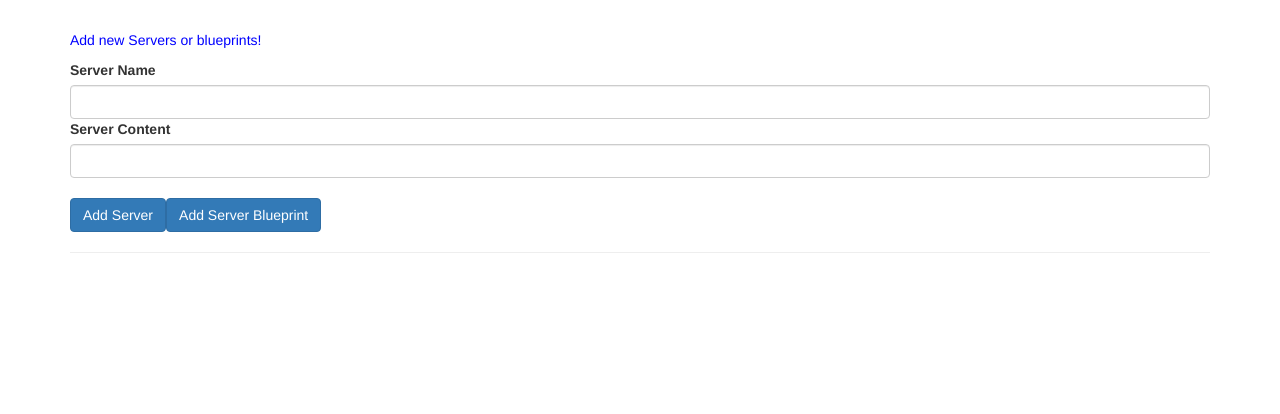
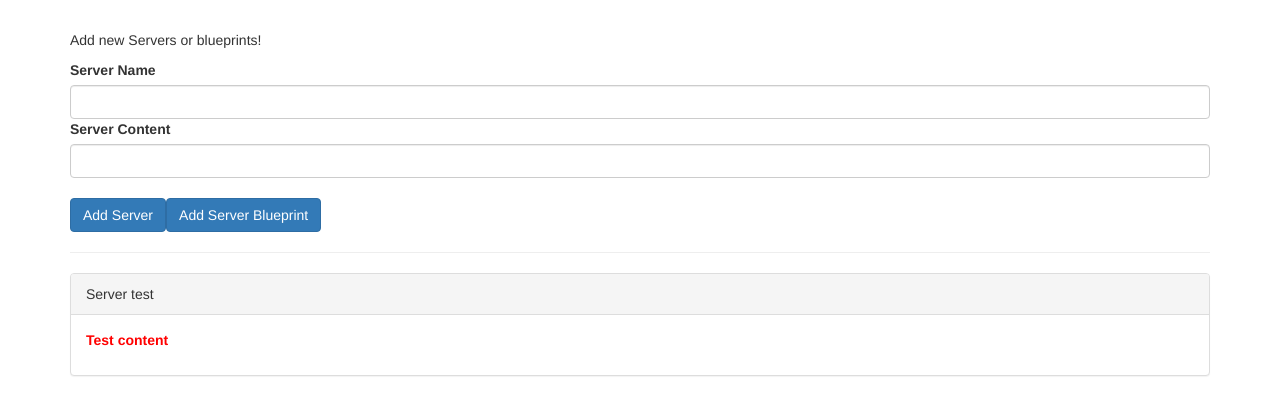
Before and after one commit to DanielJurcik/angular-databinding-test, an Angular app: page / in a window 1280 px wide. Shown: the top 414 px of the page. Built offline with nearby package versions, Linux system fonts and the light colour scheme.

Commit message:
Binding to Custom Properties

```diff
--- a/src/app/app.component.html
+++ b/src/app/app.component.html
@@ -1,34 +1,9 @@
 <div class="container">
-  <div class="row">
-    <div class="col-xs-12">
-      <p>Add new Servers or blueprints!</p>
-      <label>Server Name</label>
-      <input type="text" class="form-control" [(ngModel)]="newServerName">
-      <label>Server Content</label>
-      <input type="text" class="form-control" [(ngModel)]="newServerContent">
-      <br>
-      <button
-        class="btn btn-primary"
-        (click)="onAddServer()">Add Server</button>
-      <button
-        class="btn btn-primary"
-        (click)="onAddBlueprint()">Add Server Blueprint</button>
-    </div>
-  </div>
+  <app-cockpit></app-cockpit>
   <hr>
   <div class="row">
     <div class="col-xs-12">
-      <div
-        class="panel panel-default"
-        *ngFor="let element of serverElements">
-        <div class="panel-heading">{{ element.name }}</div>
-        <div class="panel-body">
-          <p>
-            <strong *ngIf="element.type === 'server'" style="color: red">{{ element.content }}</strong>
-            <em *ngIf="element.type === 'blueprint'">{{ element.content }}</em>
-          </p>
-        </div>
-      </div>
+      <app-server-element *ngFor="let server of serverElements" [element]="server"></app-server-element>
     </div>
   </div>
 </div>
--- a/src/app/app.component.ts
+++ b/src/app/app.component.ts
@@ -6,23 +6,5 @@
   styleUrls: ['./app.component.css']
 })
 export class AppComponent {
-  serverElements = [];
-  newServerName = '';
-  newServerContent = '';
-
-  onAddServer() {
-    this.serverElements.push({
-      type: 'server',
-      name: this.newServerName,
-      content: this.newServerContent
-    });
-  }
-
-  onAddBlueprint() {
-    this.serverElements.push({
-      type: 'blueprint',
-      name: this.newServerName,
-      content: this.newServerContent
-    });
-  }
+  serverElements = [{type: 'server', name: 'Server test', content: 'Test content'}];
 }
--- a/src/app/cockpit/cockpit.component.html
+++ b/src/app/cockpit/cockpit.component.html
@@ -1 +1,16 @@
-<p>cockpit works!</p>
+<div class="row">
+    <div class="col-xs-12">
+      <p>Add new Servers or blueprints!</p>
+      <label>Server Name</label>
+      <input type="text" class="form-control" [(ngModel)]="newServerName">
+      <label>Server Content</label>
+      <input type="text" class="form-control" [(ngModel)]="newServerContent">
+      <br>
+      <button
+        class="btn btn-primary"
+        (click)="onAddServer()">Add Server</button>
+      <button
+        class="btn btn-primary"
+        (click)="onAddBlueprint()">Add Server Blueprint</button>
+    </div>
+  </div>
--- a/src/app/cockpit/cockpit.component.ts
+++ b/src/app/cockpit/cockpit.component.ts
@@ -6,10 +6,28 @@
   styleUrls: ['./cockpit.component.css']
 })
 export class CockpitComponent implements OnInit {
+  newServerName = '';
+  newServerContent = '';
 
   constructor() { }
 
   ngOnInit(): void {
   }
 
+  onAddServer() {
+    // this.serverElements.push({
+    //   type: 'server',
+    //   name: this.newServerName,
+    //   content: this.newServerContent
+    // });
+  }
+
+  onAddBlueprint() {
+    // this.serverElements.push({
+    //   type: 'blueprint',
+    //   name: this.newServerName,
+    //   content: this.newServerContent
+    // });
+  }
+
 }
--- a/src/app/server-element/server-element.component.html
+++ b/src/app/server-element/server-element.component.html
@@ -1 +1,9 @@
-<p>server-element works!</p>
+<div class="panel panel-default">
+    <div class="panel-heading">{{ element.name }}</div>
+    <div class="panel-body">
+        <p>
+            <strong *ngIf="element.type === 'server'" style="color: red">{{ element.content }}</strong>
+            <em *ngIf="element.type === 'blueprint'">{{ element.content }}</em>
+        </p>
+    </div>
+</div>
--- a/src/app/server-element/server-element.component.ts
+++ b/src/app/server-element/server-element.component.ts
@@ -1,4 +1,4 @@
-import { Component, OnInit } from '@angular/core';
+import { Component, Input, OnInit } from '@angular/core';
 
 @Component({
   selector: 'app-server-element',
@@ -6,6 +6,7 @@
   styleUrls: ['./server-element.component.css']
 })
 export class ServerElementComponent implements OnInit {
+  @Input() element : {type : string, name : string, content : string}
 
   constructor() { }
 
```
